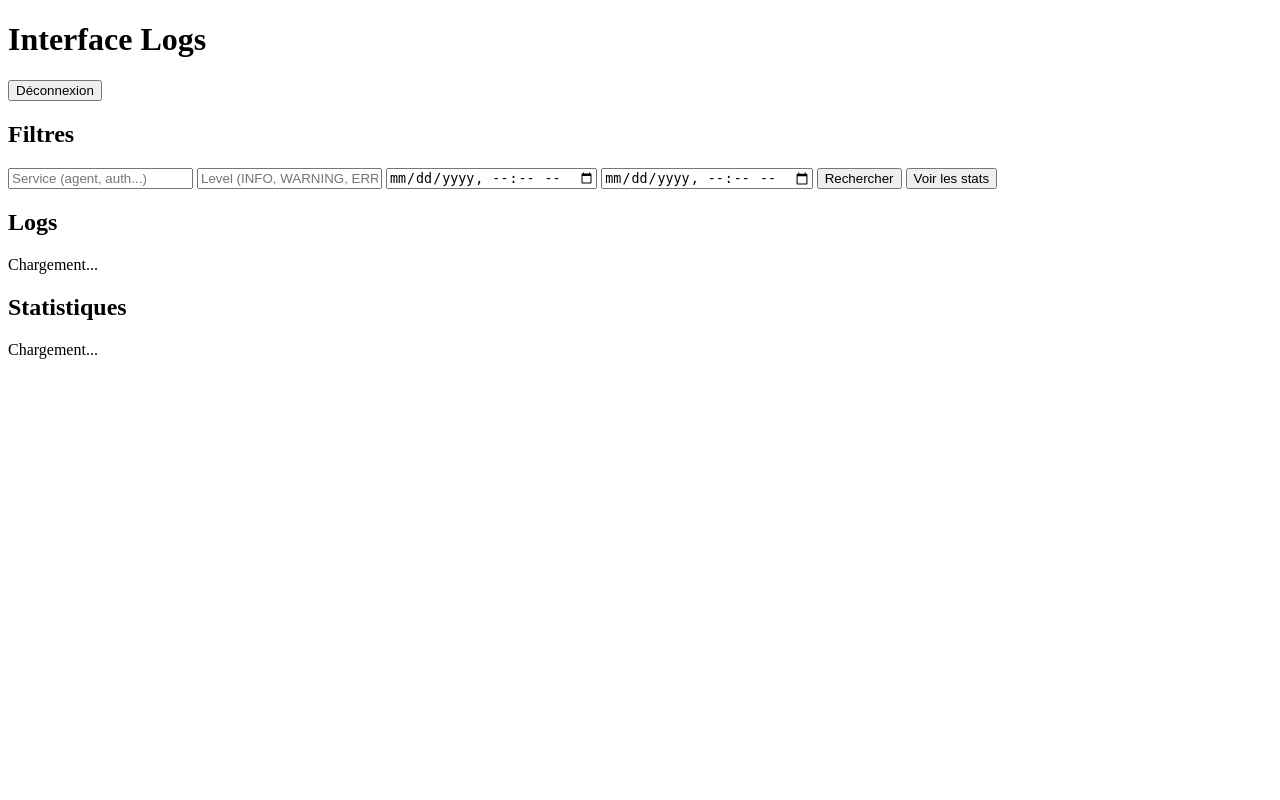
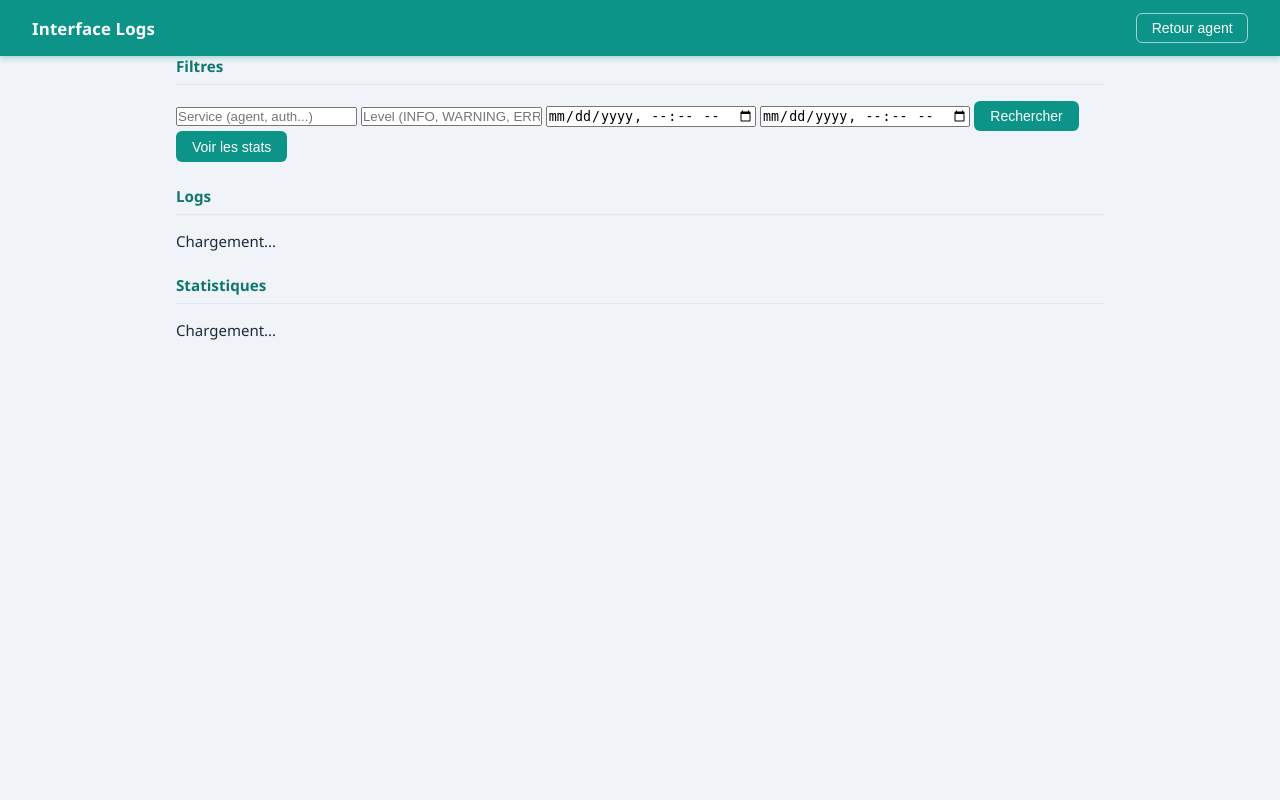
Before and after one commit to LionelG-hub/Sae-401Application_de_gestion_bancaire, a FastAPI app: template service-logs/templates/logs.html in a window 1280 px wide. Run offline with FastAPI, Linux system fonts and the light colour scheme; the template is opened without the code that fills it, so the values that code supplies are empty.

Commit message:
ajout css et rectification de la page compte_client.html et compte_client.js

```diff
--- a/service-agent/main.py
+++ b/service-agent/main.py
@@ -235,3 +235,15 @@ async def dashboard_agent(request: Request):
 @app.get("/agent/clients/{user_id}/dashboard", response_class=HTMLResponse)
 async def dashboard_comptes_client(request: Request, user_id: int):
     return templates.TemplateResponse(request=request, name="compte_client.html", context={"user_id": user_id})
+
+@app.get("/agent/clients/{user_id}/operations")
+def get_operations_client(user_id: int, user=Depends(verify_token)):
+    with Session(engine) as session:
+        comptes = session.exec(
+            select(Compte).where(Compte.user_id == user_id)
+        ).all()
+        compte_ids = {c.id for c in comptes}
+        operations = session.exec(select(Operation)).all()
+        ops_client = [o for o in operations
+                      if o.compte_source in compte_ids or o.compte_dest in compte_ids]
+    return ops_client
--- a/service-agent/templates/agent.html
+++ b/service-agent/templates/agent.html
@@ -3,13 +3,15 @@
 <head>
     <meta charset="UTF-8">
     <title>Interface Agent</title>
-    <link rel="stylesheet" href="/static/style.css">
+    <link rel="stylesheet" href="/static/style.css?v=2">
 </head>
 <body>
 
 <header>
     <h1>Interface Agent Bancaire</h1>
     <button onclick="deconnexion()">Déconnexion</button>
+    <button onclick="voirComptes()">Comptes clients</button>
+    <button onclick="window.location.href='http://localhost:8005/logs/dashboard'">Logs</button>
 </header>
 
 <section>
@@ -29,5 +31,5 @@
 </section>
 
 </body>
-<script src="/static/js/agent.js?v=2"></script>
+<script src="/static/js/agent.js?v=3"></script>
 </html>
--- a/service-agent/templates/static/js/agent.js
+++ b/service-agent/templates/static/js/agent.js
@@ -69,5 +69,10 @@ function deconnexion() {
     localStorage.removeItem("token");
     window.location.href = 'http://localhost:8000/login-agent-page';
 }
+function voirComptes() {
+    const userId = document.getElementById("user-id").value.trim();
+    if (!userId) { alert("Veuillez entrer un ID client."); return; }
+    window.location.href = `http://localhost:8004/agent/clients/${userId}/dashboard?token=${token}`;
+}
 
 document.addEventListener("DOMContentLoaded", chargerOperations);
--- a/service-agent/templates/static/style.css
+++ b/service-agent/templates/static/style.css
@@ -0,0 +1,191 @@
+/* ── Reset & base ───────────────────────────────────────── */
+*, *::before, *::after { box-sizing: border-box; margin: 0; padding: 0; }
+
+body {
+    font-family: 'Segoe UI', system-ui, sans-serif;
+    font-size: 15px;
+    background: #f0f4f8;
+    color: #1e293b;
+    min-height: 100vh;
+}
+
+/* ── Header ─────────────────────────────────────────────── */
+header {
+    background: #0d9488;
+    color: #fff;
+    display: flex;
+    align-items: center;
+    justify-content: space-between;
+    padding: 0 2rem;
+    height: 56px;
+    box-shadow: 0 2px 6px rgba(13,148,136,.35);
+}
+
+header h1 {
+    font-size: 1.05rem;
+    font-weight: 600;
+    letter-spacing: .01em;
+}
+
+header button {
+    background: transparent;
+    color: #fff;
+    border: 1.5px solid rgba(255,255,255,.6);
+    border-radius: 6px;
+    padding: .35rem .9rem;
+    font-size: .875rem;
+    cursor: pointer;
+    transition: background .15s;
+}
+
+header button:hover {
+    background: rgba(255,255,255,.15);
+}
+
+/* ── Layout ─────────────────────────────────────────────── */
+main, .container {
+    max-width: 960px;
+    margin: 2rem auto;
+    padding: 0 1rem;
+    display: flex;
+    flex-direction: column;
+    gap: 1.5rem;
+}
+
+section {
+    max-width: 960px;
+    margin: 0 auto 1.5rem;
+    padding: 0 1rem;
+    width: 100%;
+}
+
+/* ── Cards ──────────────────────────────────────────────── */
+.card, .card-operation, .card-compte {
+    background: #fff;
+    border-radius: 10px;
+    box-shadow: 0 1px 4px rgba(0,0,0,.08);
+    padding: 1.25rem 1.5rem;
+    margin-bottom: 1rem;
+}
+
+.card-header, h2 {
+    font-size: .95rem;
+    font-weight: 600;
+    color: #0f766e;
+    margin-bottom: 1rem;
+    padding-bottom: .5rem;
+    border-bottom: 1px solid #e2e8f0;
+}
+
+/* ── Opérations en attente ──────────────────────────────── */
+.card-operation {
+    border-left: 4px solid #0d9488;
+}
+
+.card-operation p {
+    margin-bottom: .4rem;
+    color: #475569;
+    font-size: .9rem;
+}
+
+.card-operation p strong {
+    color: #1e293b;
+}
+
+.card-operation button {
+    margin-top: .5rem;
+    margin-right: .5rem;
+    padding: .35rem .9rem;
+    border: none;
+    border-radius: 6px;
+    font-size: .85rem;
+    font-weight: 500;
+    cursor: pointer;
+    transition: opacity .15s;
+}
+
+.card-operation button:first-of-type {
+    background: #0d9488;
+    color: #fff;
+}
+
+.card-operation button:last-of-type {
+    background: #ef4444;
+    color: #fff;
+}
+
+.card-operation button:hover { opacity: .85; }
+
+/* ── Comptes client ─────────────────────────────────────── */
+.card-compte {
+    border-left: 4px solid #14b8a6;
+}
+
+.card-compte p {
+    margin-bottom: .35rem;
+    font-size: .9rem;
+    color: #475569;
+}
+
+.card-compte p strong {
+    color: #1e293b;
+}
+
+/* ── Recherche client ───────────────────────────────────── */
+#liste-comptes, #liste-operations {
+    margin-top: .75rem;
+}
+
+input[type="number"] {
+    border: 1.5px solid #cbd5e1;
+    border-radius: 6px;
+    padding: .45rem .75rem;
+    font-size: .9rem;
+    width: 180px;
+    outline: none;
+    transition: border-color .15s;
+}
+
+input[type="number"]:focus {
+    border-color: #0d9488;
+}
+
+button {
+    background: #0d9488;
+    color: #fff;
+    border: none;
+    border-radius: 6px;
+    padding: .45rem 1rem;
+    font-size: .875rem;
+    font-weight: 500;
+    cursor: pointer;
+    transition: background .15s;
+}
+
+button:hover { background: #0f766e; }
+
+/* ── Messages vides ─────────────────────────────────────── */
+p.empty, #liste-operations p, #liste-comptes p {
+    color: #94a3b8;
+    font-size: .9rem;
+    padding: .5rem 0;
+}
+
+/* ── Badges statut ──────────────────────────────────────── */
+.badge {
+    display: inline-block;
+    padding: .2rem .55rem;
+    border-radius: 999px;
+    font-size: .78rem;
+    font-weight: 600;
+}
+
+.badge-validee  { background: #dcfce7; color: #166534; }
+.badge-refusee  { background: #fee2e2; color: #991b1b; }
+.badge-attente  { background: #fef9c3; color: #854d0e; }
+
+/* ── Responsive ─────────────────────────────────────────── */
+@media (max-width: 600px) {
+    header { padding: 0 1rem; }
+    .card, .card-operation, .card-compte { padding: 1rem; }
+}
--- a/service-logs/templates/logs.html
+++ b/service-logs/templates/logs.html
@@ -4,12 +4,12 @@
     <meta charset="UTF-8">
     <meta name="viewport" content="width=device-width, initial-scale=1.0">
     <title>Interface Logs</title>
-    <link rel="stylesheet" href="/static/style.css">
+    <link rel="stylesheet" href="/static/style.css?v=2">
 </head>
 <body>
 <header>
     <h1>Interface Logs</h1>
-    <button onclick="deconnexion()">Déconnexion</button>
+    <button onclick="window.location.href='http://localhost:8004/agent/dashboard'">Retour agent</button>
 </header>
 <section>
     <h2>Filtres</h2>
```
Also changed, not shown: service-agent/templates/compte_client.html (+8 -3 lines), service-agent/templates/static/js/compte_client.js (+30 -4 lines), service-logs/templates/static/style.css (+191 -0 lines).
